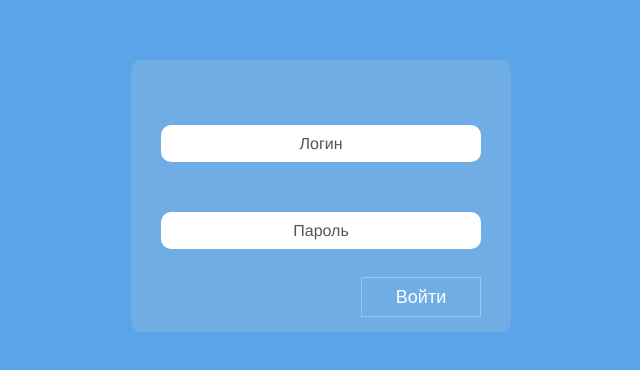
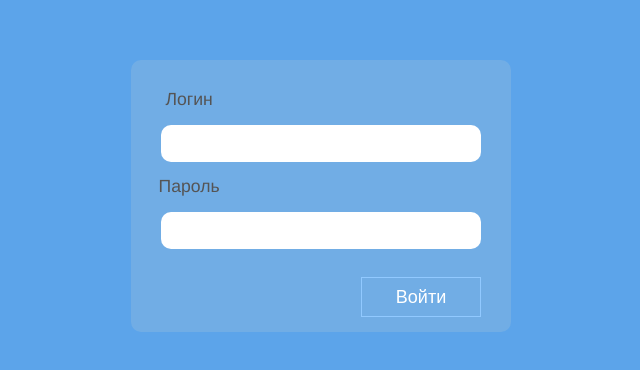
Before and after one commit to zizaraDzr/node-jwt-vue, a Vue app in the folder client/: page /login in a window 1280 px wide. Shown: the part 204-574 px from the top of the page, without its empty margins (319-959 px from the left). Built offline with nearby package versions, Linux system fonts and the light colour scheme.

Commit message:
Вывод всех пользователей

```diff
--- a/client/src/App.vue
+++ b/client/src/App.vue
@@ -4,16 +4,10 @@
 		<router-link to="/about">About</router-link>
 	</nav> -->
 	<router-view />
-	<!-- <button @click="getListUsers">Получить пользователей</button>
-	<div v-for="user in users" :key="user._id">
-		{{ user.email }}
-	</div> -->
 </template>
 
 <script lang="ts">
 import { defineComponent } from 'vue';
-import UserService from '@/services/userService/user.service';
-import userLoginDto from '@/services/userService/user.dto';
 import AuthService from './services/AuthService/AuthService';
 import { IAuthResponse } from '@/services/AuthService/AuthResponse';
 
@@ -22,15 +16,9 @@ export default defineComponent({
 		msg: String,
 	},
 	data() {
-		return {
-			users: [] as userLoginDto[],
-		};
+		return {};
 	},
 	methods: {
-		async getListUsers(): Promise<void> {
-			let res = await UserService.getAllUsers();
-			this.users = res.data;
-		},
 		async authUser(): Promise<IAuthResponse> {
 			let res = await AuthService.login('asd', 'asdasd');
 			return res.data;
--- a/client/src/Page/LoginPage.vue
+++ b/client/src/Page/LoginPage.vue
@@ -101,7 +101,7 @@ input {
 
 label {
 	color: #555454;
-	transform: translateY(60px);
+	transform: scale(1.1) translateY(13px) translateX(-42%);
 	transform-origin: left top;
 	cursor: text;
 	transition: all 0.7s;
--- a/client/src/Page/Main.vue
+++ b/client/src/Page/Main.vue
@@ -1,13 +1,30 @@
 <template>
 	<div class="about">
 		<h1>Авторизован</h1>
+		<button @click="getListUsers">Получить пользователей</button>
+		<div v-for="user in users" :key="user._id">
+			{{ user.email }}
+		</div>
 	</div>
 </template>
 
 <script lang="ts">
 import { defineComponent } from 'vue';
+import UserService from '@/services/userService/user.service';
+import userLoginDto from '@/services/userService/user.dto';
 
 export default defineComponent({
 	name: 'main-page',
+	data() {
+		return {
+			users: [] as userLoginDto[],
+		};
+	},
+	methods: {
+		async getListUsers(): Promise<void> {
+			let res = await UserService.getAllUsers();
+			this.users = res.data;
+		},
+	},
 });
 </script>
```
